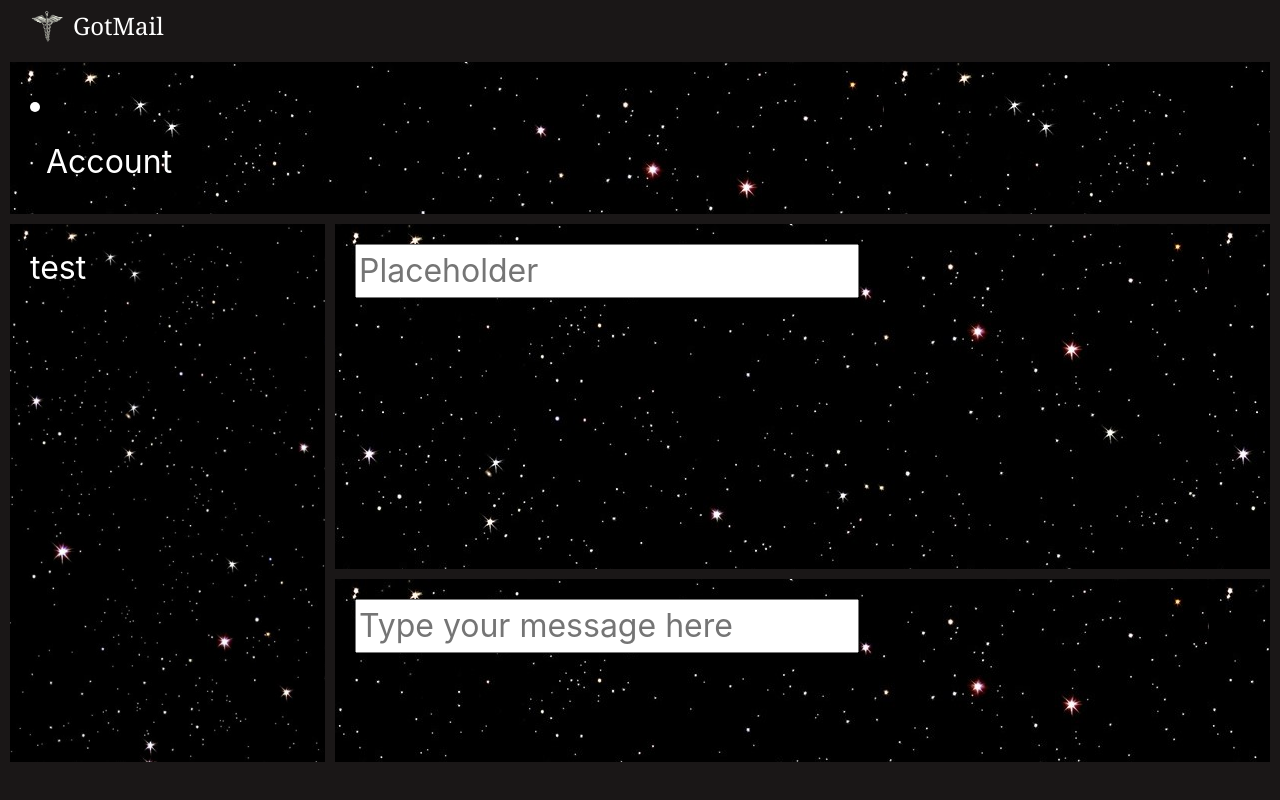
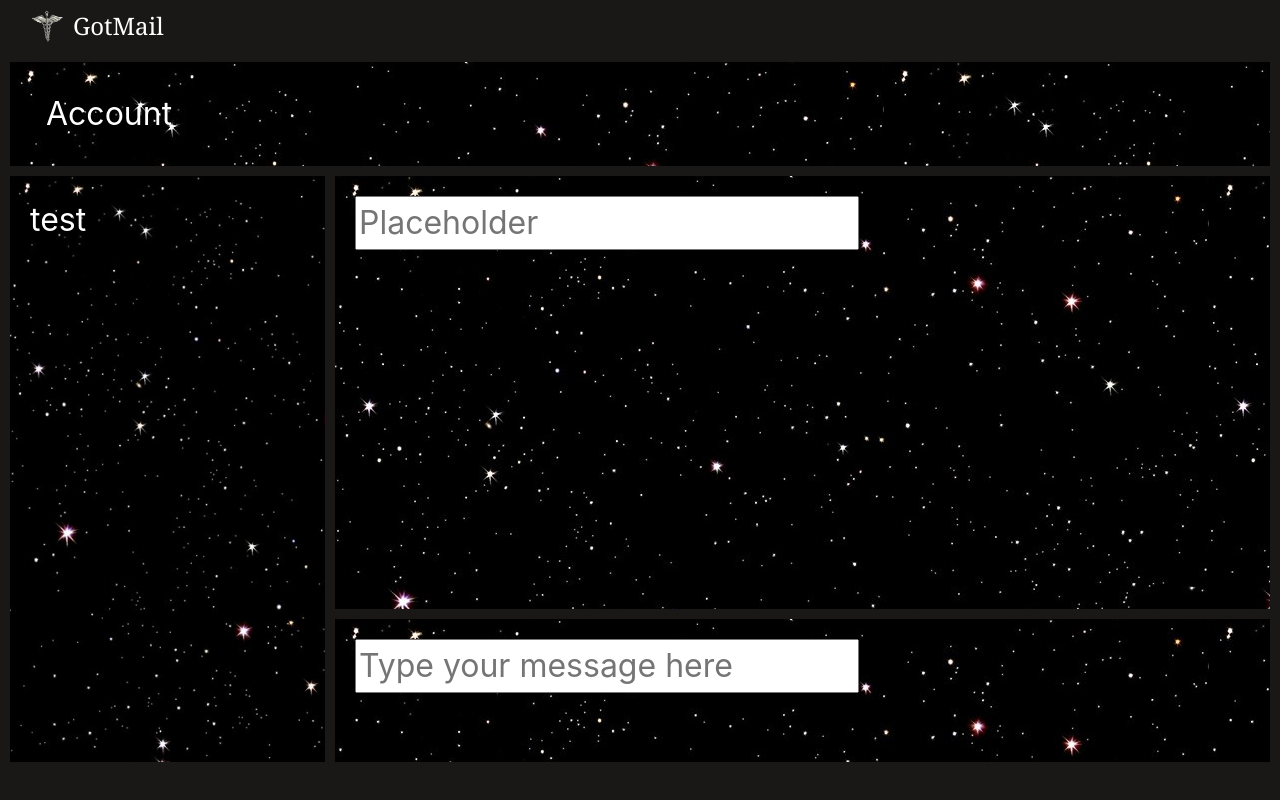
Before and after one commit to shweme/AngularChats, an Angular app: page /chat in a window 1280 px wide. Built offline with nearby package versions, Linux system fonts and the light colour scheme.

Commit message:
Groups and channel list not displaying correctly

```diff
--- a/src/app/account/account.component.css
+++ b/src/app/account/account.component.css
@@ -3,6 +3,7 @@
     background-repeat:no-repeat;
     background-position:center;
     background-size:cover;
+    grid-template-columns: 0.4fr 5.5fr;
 }
 
 .grid-container{
@@ -10,9 +11,12 @@
     padding:10px;
     display: flex;
     flex-direction:row;
+    font-family: Georgia;
 }
 
 .sidebar{
+    grid-column-start: 1;
+    grid-column-end: 1;
     align-items:center;
     display: flex;
     flex-direction:column;
@@ -31,16 +35,16 @@
 }
 
 .groups {
+    background-size: cover;
     background: #454545;
+    display: flex;
+    flex-direction: grid;
+    width: 100%;
 }
 
 .glist{
-    display: -webkit-flex;
-    flex-direction: inherit;
-
+    flex-direction: grid;
 }
 
 .clist{
-    display: flex;
-    flex-direction: row;
 }
--- a/src/app/account/account.component.html
+++ b/src/app/account/account.component.html
@@ -11,12 +11,12 @@
         </div>
     </div>
     <div class="grid-container groups">
-        <div class="glist" *ngFor="let group of groupList" style="font-size:24px; color:white;">
+        <a class="glist" *ngFor="let group of groupList" style="font-family:Georgia; font-size:24px; color:white;">
             {{group.name}}
             <div class="clist" *ngFor="let channel of channelList">
-                <div style="font-size:18px;" *ngIf="channel.group==group.name">{{channel.name}}</div>
+                <div style="font-family:Georgia; font-size:18px;" *ngIf="channel.group==group.name">{{channel.name}}</div>
             </div>
-        </div>
+        </a>
     </div>
 </div>
 
--- a/src/app/chat/chat.component.css
+++ b/src/app/chat/chat.component.css
@@ -34,7 +34,7 @@ body {
     grid-column-start: 1;
     grid-column-end: 1;
     grid-row-start: 2;
-    grid-row-end: 4;
+    grid-row-end: 5;
     background: rgb(0, 0, 0);
     background-image:url("../../sky.jpg");
     background-size: cover;
@@ -44,6 +44,7 @@ body {
   .main {
     grid-column-start: 2;
     grid-row-start: 2;
+    grid-row-end: 4;
     background-image:url("../../sky.jpg");
     overflow-y: auto;
     margin-left: 10px;
@@ -51,7 +52,7 @@ body {
 
   .textbox{
     grid-column-start: 2;
-    grid-row-start: 3;
+    grid-row-start: 4;
     background-image:url("../../sky.jpg");
     overflow-y: auto;
     margin-left: 10px;
--- a/src/app/chat/chat.component.html
+++ b/src/app/chat/chat.component.html
@@ -1,6 +1,7 @@
 <div class="grid-container">
     <div class="grid-element header">
-    <li> <a class="nav-link" routerLink="/account">Account</a></li></div>
+        <a class="nav-link" routerLink="/account">Account</a>
+    </div>
     <div class="grid-element sidebar">
         <div> test </div>
     </div>
```
